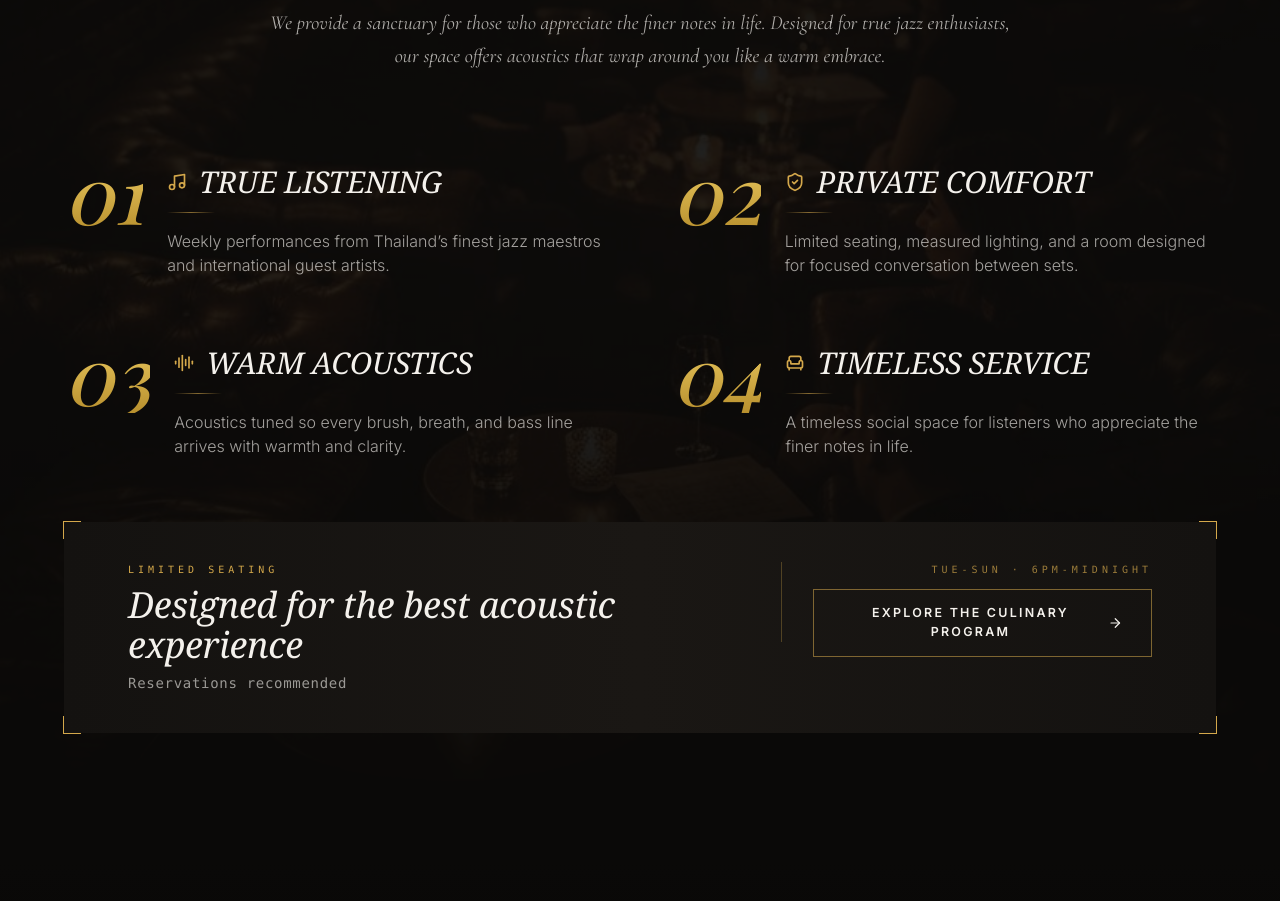
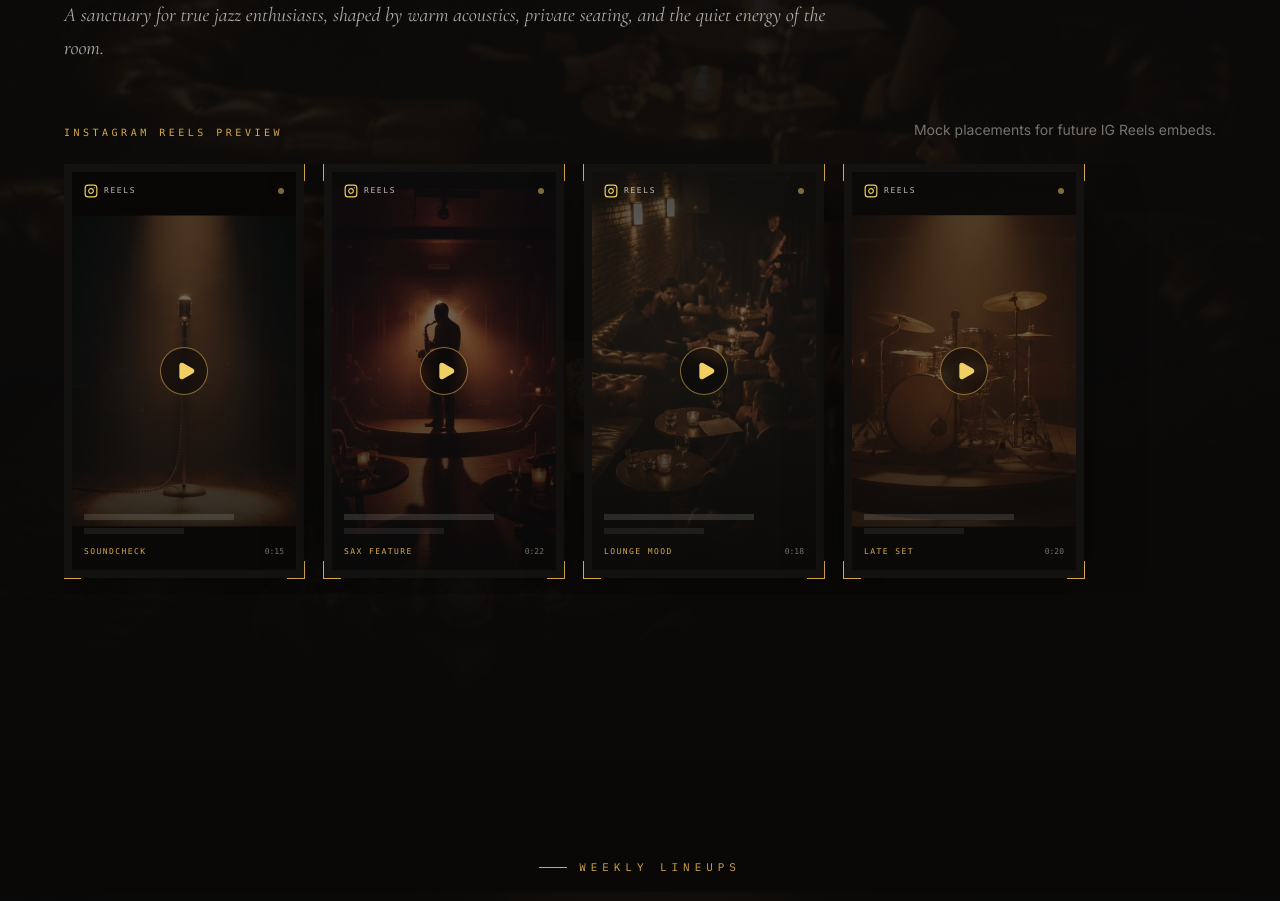
Before and after one commit to parintnk/mellowship, a React (Vite) app: page / in a window 1280 px wide. Shown: the part 1160-2061 px from the top of the page. Built offline with nearby package versions, Linux system fonts and the light colour scheme; a web font is replaced by a local one.

Commit message:
Add horizontal Reels mockups to heritage section

```diff
--- a/src/sections/ExperienceSection.tsx
+++ b/src/sections/ExperienceSection.tsx
@@ -1,23 +1,33 @@
 import { useLanguage } from '../context/LanguageContext';
 import { useReveal } from '../hooks/useReveal';
-import { Armchair, AudioLines, Music, ShieldCheck, ArrowRight } from 'lucide-react';
+import { Instagram, Play } from 'lucide-react';
 
 export default function ExperienceSection() {
-  const { t, language } = useLanguage();
+  const { language } = useLanguage();
   const ref = useReveal<HTMLElement>();
 
-  const items = [
-    { num: '01', icon: Music, key: 'exp.music',
-      desc: language === 'en' ? 'Weekly performances from Thailand’s finest jazz maestros and international guest artists.' : 'การแสดงประจำสัปดาห์โดยศิลปินแจ๊สชั้นนำของไทยและศิลปินรับเชิญจากต่างประเทศ' },
-    { num: '02', icon: ShieldCheck, key: 'exp.food',
-      desc: language === 'en' ? 'Limited seating, measured lighting, and a room designed for focused conversation between sets.' : 'ที่นั่งจำกัด แสงสลัวพอดี และพื้นที่ที่ออกแบบเพื่อบทสนทนาอย่างเป็นส่วนตัวระหว่างเซ็ต' },
-    { num: '03', icon: AudioLines, key: 'exp.acoustics',
-      desc: language === 'en' ? 'Acoustics tuned so every brush, breath, and bass line arrives with warmth and clarity.' : 'อะคูสติกที่ปรับจูนให้ทุกเสียงแปรง ลมหายใจ และไลน์เบสถ่ายทอดอย่างอบอุ่นและชัดเจน' },
-    { num: '04', icon: Armchair, key: 'exp.times',
-      desc: language === 'en' ? 'A timeless social space for listeners who appreciate the finer notes in life.' : 'โซเชียลสเปซเหนือกาลเวลาสำหรับผู้ฟังที่เห็นคุณค่าในรายละเอียดของดนตรี' },
+  const reels = [
+    {
+      image: '/stage_spotlight.jpg',
+      title: language === 'en' ? 'Soundcheck' : 'ซาวด์เช็ก',
+      duration: '0:15',
+    },
+    {
+      image: '/sax_player.jpg',
+      title: language === 'en' ? 'Sax Feature' : 'แซกโซโฟน',
+      duration: '0:22',
+    },
+    {
+      image: '/seating_area.jpg',
+      title: language === 'en' ? 'Lounge Mood' : 'บรรยากาศเลานจ์',
+      duration: '0:18',
+    },
+    {
+      image: '/stage_drums.jpg',
+      title: language === 'en' ? 'Late Set' : 'เซ็ตดึก',
+      duration: '0:20',
+    },
   ];
-
-  const handleViewMenu = () => document.getElementById('menu')?.scrollIntoView({ behavior: 'smooth' });
 
   return (
     <section ref={ref} id="experience" className="relative section-pad bg-[#0A0908] overflow-hidden">
@@ -28,53 +38,67 @@ export default function ExperienceSection() {
       </div>
 
       <div className="relative container-deco">
-        <div className="text-center mb-20" data-reveal>
-          <p className="eyebrow mx-auto justify-center mb-5">
+        <div className="max-w-3xl mb-10 sm:mb-14" data-reveal>
+          <p className="eyebrow mb-5">
             {language === 'en' ? 'Our Heritage' : 'เรื่องราวของเรา'}
           </p>
-          <h2 className="font-serif text-[clamp(40px,6vw,84px)] leading-[1.05]">
+          <h2 className="font-serif text-[clamp(40px,6vw,78px)] leading-[1.05] mb-6">
             <span className="block text-[#F4F1EC]">{language === 'en' ? 'Beyond the music,' : 'เหนือกว่าเสียงดนตรี'}</span>
             <span className="block italic gold-text">{language === 'en' ? "it's the feeling." : 'คือความรู้สึก'}</span>
           </h2>
-          <p className="font-display italic text-xl text-[#F4F1EC]/70 max-w-3xl mx-auto leading-relaxed mt-8">
+          <p className="font-display italic text-xl text-[#F4F1EC]/70 leading-relaxed">
             {language === 'en'
-              ? 'We provide a sanctuary for those who appreciate the finer notes in life. Designed for true jazz enthusiasts, our space offers acoustics that wrap around you like a warm embrace.'
-              : 'เราสร้างสถานที่พักใจสำหรับผู้ที่เห็นคุณค่าในรายละเอียดอันประณีตของชีวิต พื้นที่ของเราออกแบบเพื่อคนรักแจ๊สตัวจริง พร้อมอะคูสติกที่โอบล้อมคุณอย่างอบอุ่น'}
+              ? 'A sanctuary for true jazz enthusiasts, shaped by warm acoustics, private seating, and the quiet energy of the room.'
+              : 'พื้นที่พักใจสำหรับคนรักแจ๊สตัวจริง ที่หล่อหลอมด้วยอะคูสติกอบอุ่น ที่นั่งเป็นส่วนตัว และพลังเงียบๆ ของห้อง'}
           </p>
         </div>
 
-        <div className="grid md:grid-cols-2 gap-x-16 gap-y-10 sm:gap-y-14 mb-12 sm:mb-16">
-          {items.map((item) => (
-            <div key={item.num} className="group flex gap-4 sm:gap-6 items-start" data-reveal>
-              <div className="deco-number flex-shrink-0 leading-none">{item.num}</div>
-              <div className="flex-1 pt-1 sm:pt-3 min-w-0">
-                <div className="flex items-center gap-2 sm:gap-3 mb-2 sm:mb-3">
-                  <item.icon className="w-4 h-4 sm:w-5 sm:h-5 text-[#D4A84B] flex-shrink-0" />
-                  <h3 className="font-serif italic text-xl sm:text-2xl md:text-3xl text-[#F4F1EC]">{t(item.key)}</h3>
+        <div data-reveal data-delay="120">
+          <div className="flex items-end justify-between gap-6 mb-6">
+            <p className="font-mono text-[10px] tracking-[0.35em] text-[#D4A84B] uppercase">
+              {language === 'en' ? 'Instagram Reels Preview' : 'ตัวอย่าง Instagram Reels'}
+            </p>
+            <p className="hidden sm:block text-sm text-[#F4F1EC]/45 max-w-sm text-right">
+              {language === 'en' ? 'Mock placements for future IG Reels embeds.' : 'ตำแหน่งจำลองสำหรับฝัง IG Reels ภายหลัง'}
+            </p>
+          </div>
+
+          <div className="overflow-x-auto pb-4 -mx-5 px-5 sm:mx-0 sm:px-0">
+            <div className="flex gap-4 sm:gap-5 min-w-max">
+              {reels.map((reel, index) => (
+                <div
+                  key={reel.title}
+                  className="relative deco-corners w-[190px] sm:w-[220px] lg:w-[240px] flex-shrink-0 bg-[#141210] p-2 shadow-[0_18px_55px_rgba(0,0,0,0.3)]"
+                >
+                  <span className="corner-tl" /><span className="corner-tr" /><span className="corner-bl" /><span className="corner-br" />
+                  <div className="relative aspect-[9/16] overflow-hidden bg-[#0F0D0B]">
+                    <img src={reel.image} alt="" className="absolute inset-0 w-full h-full object-cover img-warm opacity-50" />
+                    <div className="absolute inset-0 bg-gradient-to-b from-[#0A0908]/30 via-[#0A0908]/5 to-[#0A0908]/85" />
+                    <div className="absolute inset-x-3 top-3 flex items-center justify-between">
+                      <div className="flex items-center gap-1.5">
+                        <Instagram className="w-3.5 h-3.5 text-[#F0CF65]" />
+                        <span className="font-mono text-[8px] tracking-[0.2em] text-[#F4F1EC]/75 uppercase">Reels</span>
+                      </div>
+                      <span className="h-1.5 w-1.5 rounded-full bg-[#F0CF65] animate-pulse" />
+                    </div>
+                    <div className="absolute inset-0 flex items-center justify-center">
+                      <div className="flex h-11 w-11 sm:h-12 sm:w-12 items-center justify-center rounded-full border border-[#D4A84B]/60 bg-[#0A0908]/55 backdrop-blur-sm">
+                        <Play className="w-5 h-5 text-[#F0CF65] fill-[#F0CF65] translate-x-0.5" />
+                      </div>
+                    </div>
+                    <div className="absolute inset-x-3 bottom-3 space-y-2">
+                      <div className="h-1.5 w-3/4 bg-[#F4F1EC]/25 animate-pulse" />
+                      <div className="h-1.5 w-1/2 bg-[#F4F1EC]/15 animate-pulse" />
+                      <div className="flex items-center justify-between pt-1">
+                        <span className="font-mono text-[8px] tracking-[0.18em] text-[#D4A84B] uppercase">
+                          {reel.title}
+                        </span>
+                        <span className="font-mono text-[8px] text-[#F4F1EC]/45">{reel.duration}</span>
+                      </div>
+                    </div>
+                  </div>
                 </div>
-                <div className="gold-divider w-12 mb-3 sm:mb-4 group-hover:w-24 transition-all duration-500" />
-                <p className="text-sm sm:text-base text-[#F4F1EC]/65 leading-relaxed font-light">{item.desc}</p>
-              </div>
-            </div>
-          ))}
-        </div>
-
-        {/* Limited seating ribbon */}
-        <div className="relative mt-12 sm:mt-16 deco-corners bg-gradient-to-r from-[#141210] via-[#1A1714] to-[#141210] py-8 sm:py-10 px-6 sm:px-8 md:px-16" data-reveal>
-          <span className="corner-tl" /><span className="corner-tr" /><span className="corner-bl" /><span className="corner-br" />
-          <div className="flex flex-col md:flex-row items-center md:items-start justify-between gap-6 md:gap-8 text-center md:text-left">
-            <div>
-              <p className="font-mono text-[10px] tracking-[0.35em] sm:tracking-[0.4em] text-[#D4A84B] uppercase mb-2">{t('happyhour.label')}</p>
-              <h3 className="font-serif italic text-2xl sm:text-3xl md:text-4xl text-[#F4F1EC]">{t('happyhour.deal')}</h3>
-              <p className="font-mono text-xs sm:text-sm text-[#F4F1EC]/60 mt-2 tracking-wider">{t('happyhour.time')}</p>
-            </div>
-            <div className="hidden md:block h-20 w-px bg-[#D4A84B]/30" />
-            <div className="text-center md:text-right">
-              <p className="font-mono text-[10px] tracking-[0.35em] sm:tracking-[0.4em] text-[#D4A84B]/70 uppercase mb-3">{t('exp.hours')}</p>
-              <button onClick={handleViewMenu} className="btn-ghost">
-                {t('exp.cta')}
-                <ArrowRight className="w-4 h-4" />
-              </button>
+              ))}
             </div>
           </div>
         </div>
```
